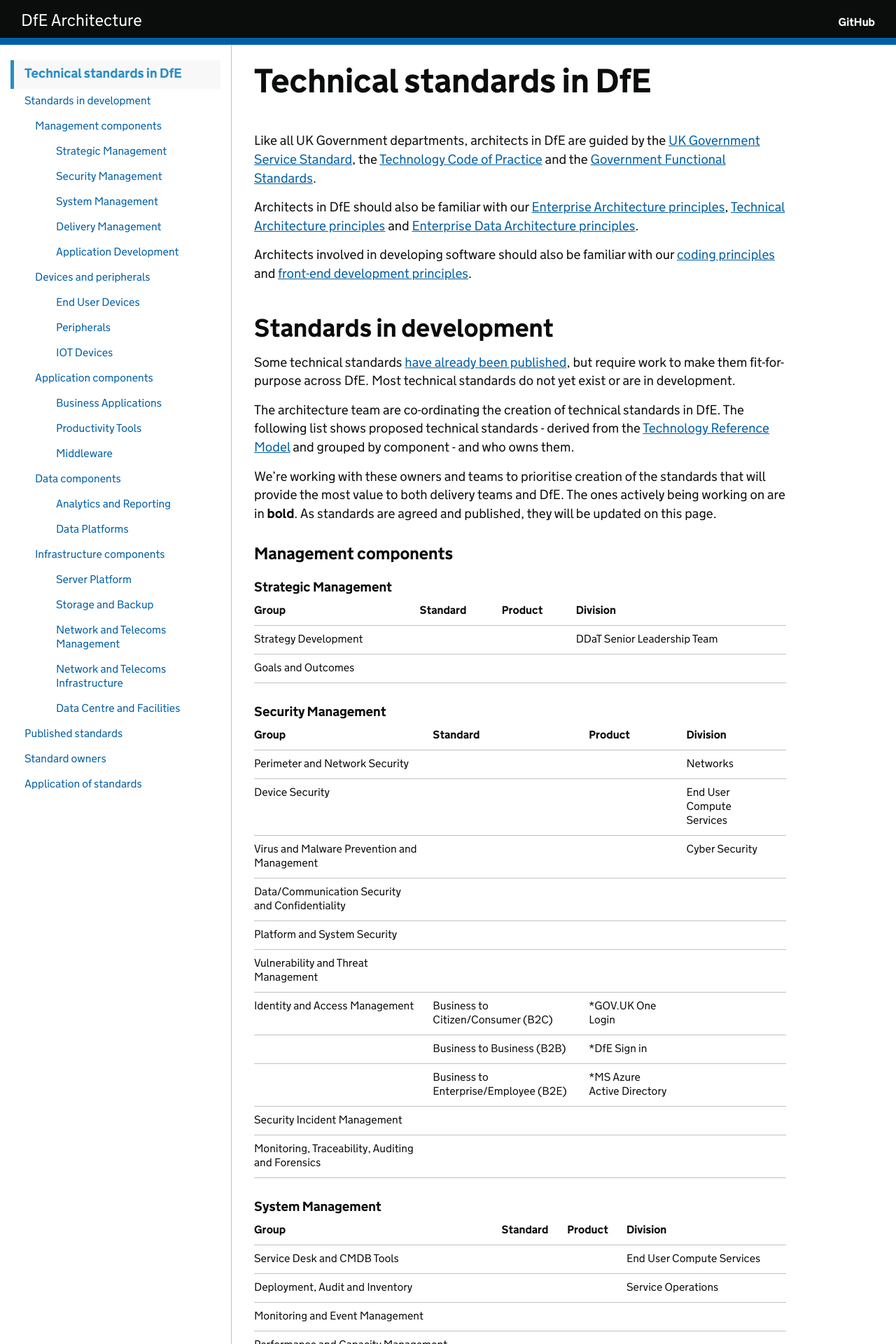
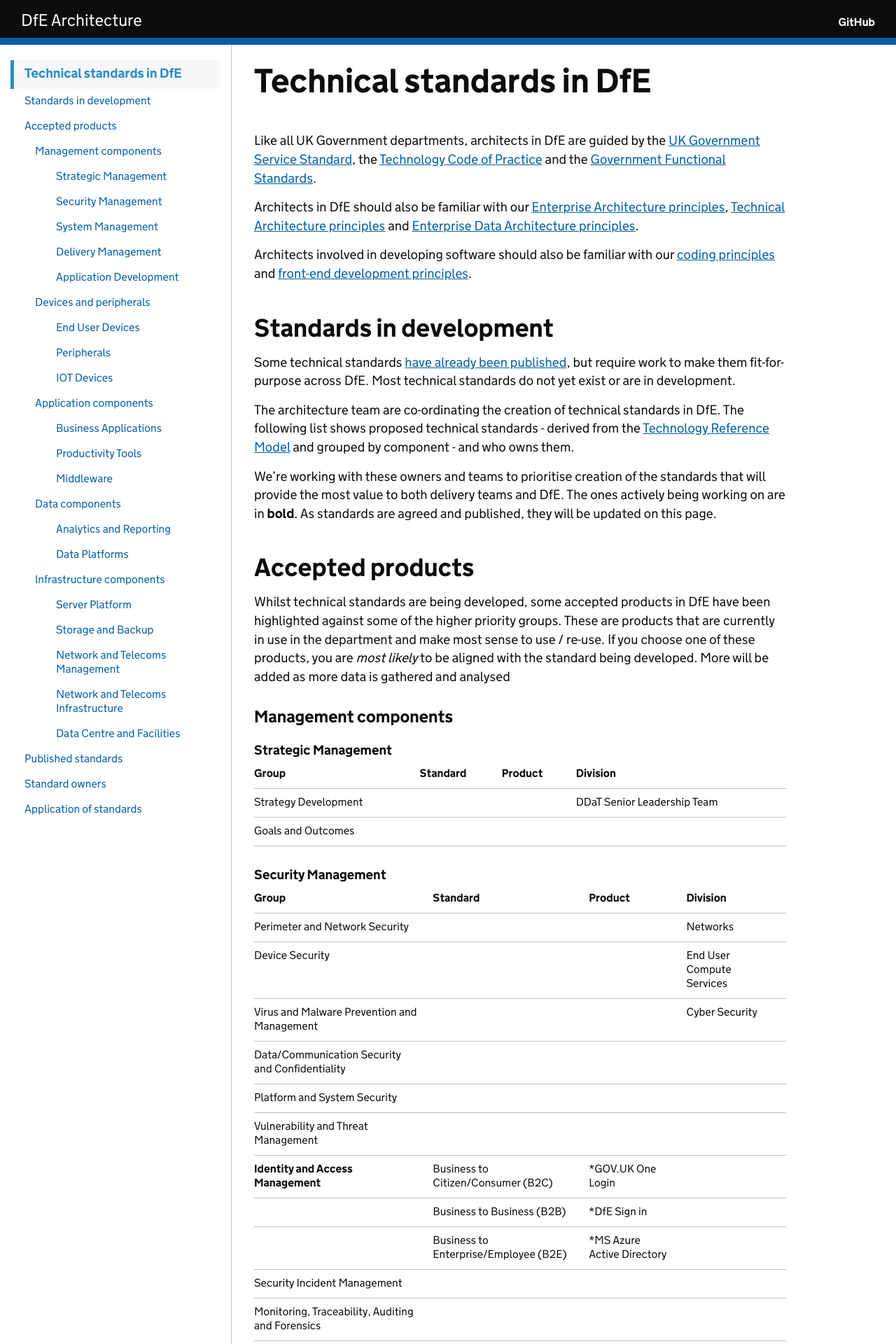
Before and after one commit to DFE-Digital/architecture, a Jekyll site: the page built from standards/technical-standards.md, in a window 1280 px wide. Shown: the top 1920 px of the page at 70% size. Built offline with Jekyll 4.4.1, drawn with Linux system fonts in a browser that asks for light colours; our own code applies the rules of GitHub Pages for plain Markdown files; some of the changed text lies outside the part shown.

Commit message:
Amendments done and blurb added.

```diff
--- a/standards/technical-standards.md
+++ b/standards/technical-standards.md
@@ -19,6 +19,10 @@ The architecture team are co-ordinating the creation of technical standards in D
 
 We're working with these owners and teams to prioritise creation of the standards that will provide the most value to both delivery teams and DfE. The ones actively being working on are in **bold**. As standards are agreed and published, they will be updated on this page.
 
+## Accepted products
+
+Whilst technical standards are being developed, some accepted products in DfE have been highlighted against some of the higher priority groups. These are products that are currently in use in the department and make most sense to use / re-use. If you choose one of these products, you are *most likely* to be aligned with the standard being developed. More will be added as more data is gathered and analysed
+
 ### Management components
 
 #### Strategic Management
@@ -39,7 +43,7 @@ We're working with these owners and teams to prioritise creation of the standard
 | Data/Communication Security and Confidentiality|                        |                            |                            |
 | Platform and System Security |                                          |                            |                            |
 | Vulnerability and Threat Management |                                   |                            |                            |
-| Identity and Access Management | Business to Citizen/Consumer (B2C)     | *GOV.UK One Login          |                            |
+| **Identity and Access Management** | Business to Citizen/Consumer (B2C) | *GOV.UK One Login          |                            |
 |                              | Business to Business (B2B)               | *DfE Sign in               |                            |
 |                              | Business to Enterprise/Employee (B2E)    | *MS Azure Active Directory |                            |
 | Security Incident Management |                                          |                            |                            |
@@ -51,7 +55,7 @@ We're working with these owners and teams to prioritise creation of the standard
 |------------------------------|------------------------------------------|----------------------------|----------------------------|
 | Service Desk and CMDB Tools  |                                          |                            | End User Compute Services  |
 | Deployment, Audit and Inventory |                                       |                            | Service Operations         |
-| Monitoring and Event Management |                                       |                            |                            |
+| **Monitoring and Event Management** |                                   |                            |                            |
 | Performance and Capacity Management |                                   |                            |                            |
 | Mobile Device Management     |                                          |                            | End User Compute Services  |
 | Device Management and Configuration Tools |                             |                            |                            |
@@ -73,14 +77,14 @@ We're working with these owners and teams to prioritise creation of the standard
 
 | Group                        | Standard                                 | Product                    | Division                   |
 |------------------------------|------------------------------------------|----------------------------|----------------------------|
-| Development Tools            |                                          | *MS Visual Studio          | Infrastructure & Platforms |
+| **Development Tools**        |                                          | *MS Visual Studio          | Infrastructure & Platforms |
 |                              |                                          | *VS Code                   |                            |
 |                              |                                          | *Azure DevOps              |                            |
-| Data Access Tools            |                                          |                            |                            |
-| Scripting Tools              |                                          |                            |                            |
+| **Data Access Tools**        |                                          |                            |                            |
+| **Scripting Tools**          |                                          |                            |                            |
 | Modelling and Design Tools   |                                          |                            | Architecture               |
 | Requirements Management Tools |                                         |                            | Business Analysis Community |
-| Programming Languages        |                                          | *C# .NET                   | Infrastructure & Platforms |
+| **Programming Languages**    |                                          | *C# .NET                   | Infrastructure & Platforms |
 | Testing Tools                |                                          |                            |                            |
 | Source Code Management Tools |                                          | *Github                    |                            |
 | Lifecycle and Configuration Management Tools |                          |                            |                            |
@@ -123,7 +127,7 @@ We're working with these owners and teams to prioritise creation of the standard
 | Finance and Accounting Applications |                                   |                            |                            |
 | Human Resource Management Applications |                                |                            | Human resources            |
 | Sales, Purchasing and Commercial Applications |                         | *Jaeggar                   | Customer Experience        |
-| Customer Service Applications |                                         | *MS Dynamics 365           | End User Compute Services  |
+| **Customer Service Applications** |                                     | *MS Dynamics 365           | End User Compute Services  |
 |                              |                                          | *Zendesk (Customer Service Desk) |                      |
 | Case Management Applications |                                          |                            | Infrastructure & Platforms |
 | Business Operations Management Applications |                           | *MS Power Automate         | Business Operations        |
@@ -134,10 +138,10 @@ We're working with these owners and teams to prioritise creation of the standard
 
 | Group                        | Standard                                 | Product                    | Division                   |
 |------------------------------|------------------------------------------|----------------------------|----------------------------|
-| Collaboration Applications   |                                          | *MS Teams                  | End User Compute Services  |
+| **Collaboration Applications** |                                        | *MS Teams                  | End User Compute Services  |
 |                              |                                          | *Slack                     |                            |
 |                              |                                          | *LucidSpark                |                            |
-| Productibity and Office Applications |                                  | *MS Office 365             |                            |
+| **Productibity and Office Applications** |                              | *MS Office 365             |                            |
 | Email and Calendar Applications |                                       |                            |                            |
 | Common Desktop Tools         |                                          |                            |                            |
 | Instant Messaging and Presence Applications |                           |                            |                            |
@@ -147,7 +151,7 @@ We're working with these owners and teams to prioritise creation of the standard
 | Content Management Applications |                                       | *Contentful                |                            |
 |                              |                                          | *GOV.UK Publisher          |                            |
 | Enterprise Search Applications |                                        |                            | Knowledge & Information Management |
-| Accessibility Applicatons    |                                          |                            | Accessibility              |
+| **Accessibility Applicatons** |                                         |                            | Accessibility              |
 | Video and Telephony Conferencing Applications |                         |                            | End User Compute Services  |
 | Digital Signature Tools      |                                          |                            | Cyber Security / Service Operations |
 
@@ -155,8 +159,8 @@ We're working with these owners and teams to prioritise creation of the standard
 
 | Group                        | Standard                                 | Product                    | Division                   |
 |------------------------------|------------------------------------------|----------------------------|----------------------------|
-| API Management               |                                          |                            | Infrastructure & Platforms |
-| Container Management         |                                          |                            |                            |
+| **API Management**           |                                          |                            | Infrastructure & Platforms |
+| **Container Management**     |                                          |                            |                            |
 | Enterprise Service Bus       |                                          |                            |                            |
 | Message/Event Stream Processing |                                       |                            |                            |
 | Middleware connectors        |                                          |                            |                            |
```
Also changed, not shown: other parts of standards/technical-standards.md (+3 -2 lines).
